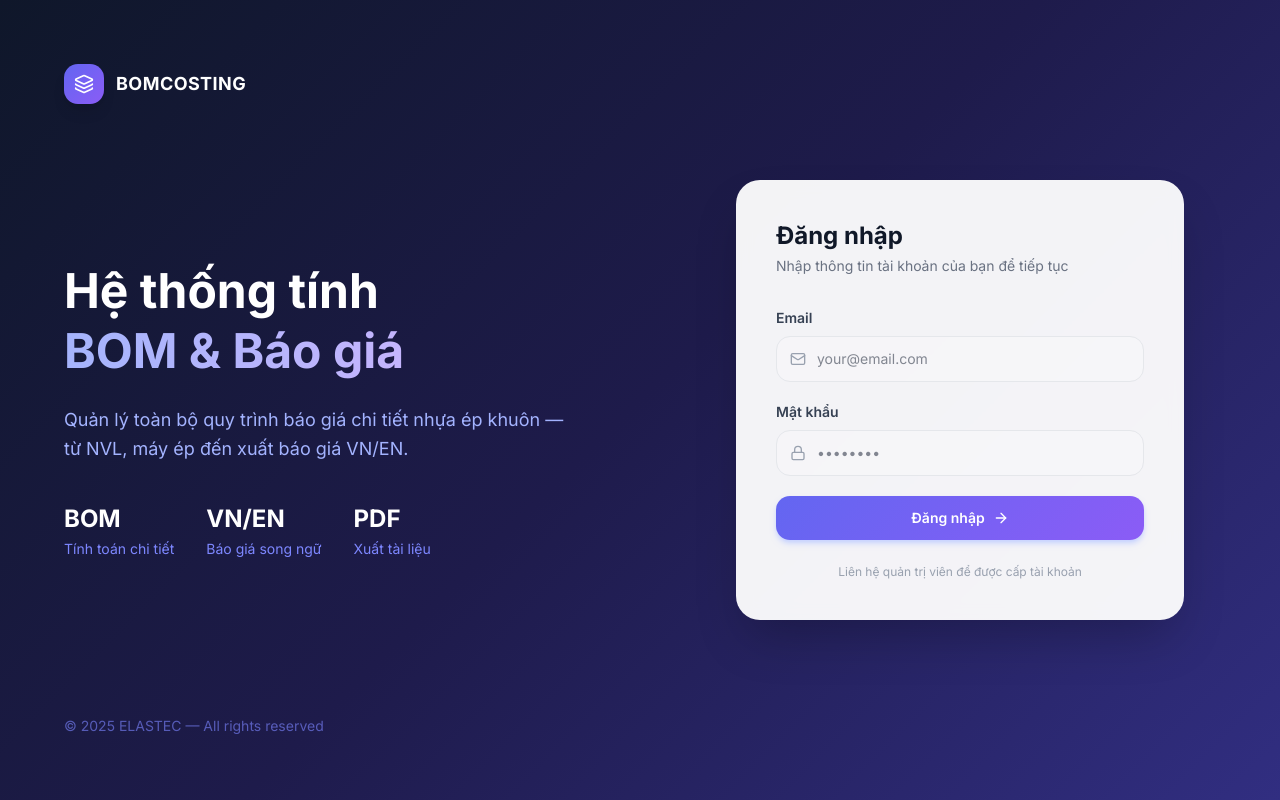
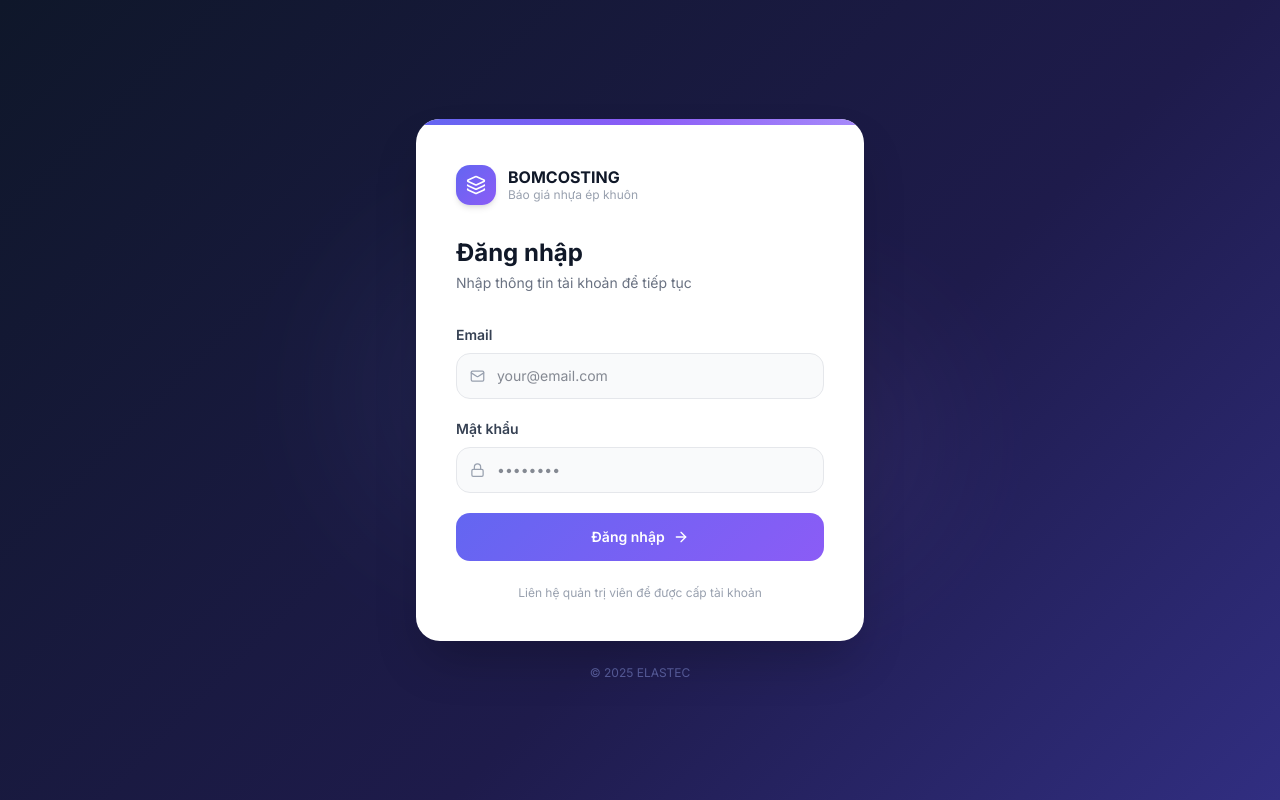
Before and after one commit to nguyenhungdoo/bomcosting, a Next.js app: page /login in a window 1280 px wide. Built offline with nearby package versions, Linux system fonts and the light colour scheme.

Commit message:
fix: login page layout — centered card, no overflow, proper padding

```diff
--- a/app/login/page.tsx
+++ b/app/login/page.tsx
@@ -27,74 +27,53 @@ export default function LoginPage() {
   }
 
   return (
-    <div className="min-h-screen flex" style={{
-      background: 'linear-gradient(135deg, #0f172a 0%, #1e1b4b 50%, #312e81 100%)'
-    }}>
-      {/* Left panel - branding */}
-      <div className="hidden lg:flex flex-col justify-between w-1/2 p-16">
-        <div className="flex items-center gap-3">
-          <div className="w-10 h-10 rounded-xl flex items-center justify-center shadow-lg"
-            style={{ background: 'linear-gradient(135deg, #6366f1, #8b5cf6)' }}>
-            <Layers size={20} className="text-white" />
-          </div>
-          <span className="font-bold text-white text-lg tracking-wide">BOMCOSTING</span>
-        </div>
+    <div
+      className="min-h-screen flex items-center justify-center p-4"
+      style={{ background: 'linear-gradient(135deg, #0f172a 0%, #1e1b4b 60%, #312e81 100%)' }}
+    >
+      {/* Decorative blobs */}
+      <div className="absolute top-1/4 left-1/4 w-96 h-96 rounded-full opacity-10 blur-3xl pointer-events-none"
+        style={{ background: 'radial-gradient(circle, #818cf8, transparent)' }} />
+      <div className="absolute bottom-1/4 right-1/4 w-80 h-80 rounded-full opacity-10 blur-3xl pointer-events-none"
+        style={{ background: 'radial-gradient(circle, #a78bfa, transparent)' }} />
 
-        <div>
-          <h1 className="text-5xl font-bold text-white leading-tight mb-6">
-            Hệ thống tính<br />
-            <span style={{ background: 'linear-gradient(90deg, #a5b4fc, #c4b5fd)', WebkitBackgroundClip: 'text', WebkitTextFillColor: 'transparent' }}>
-              BOM & Báo giá
-            </span>
-          </h1>
-          <p className="text-indigo-300 text-lg leading-relaxed mb-10">
-            Quản lý toàn bộ quy trình báo giá chi tiết nhựa ép khuôn — từ NVL, máy ép đến xuất báo giá VN/EN.
-          </p>
-          <div className="flex gap-8">
-            {[
-              { value: 'BOM', desc: 'Tính toán chi tiết' },
-              { value: 'VN/EN', desc: 'Báo giá song ngữ' },
-              { value: 'PDF', desc: 'Xuất tài liệu' },
-            ].map(item => (
-              <div key={item.value}>
-                <div className="text-2xl font-bold text-white mb-1">{item.value}</div>
-                <div className="text-indigo-400 text-sm">{item.desc}</div>
+      <div className="relative w-full max-w-md">
+        {/* Card */}
+        <div className="bg-white rounded-3xl shadow-2xl overflow-hidden">
+          {/* Top gradient bar */}
+          <div className="h-1.5" style={{ background: 'linear-gradient(90deg, #6366f1, #8b5cf6, #a78bfa)' }} />
+
+          <div className="px-10 py-10">
+            {/* Logo */}
+            <div className="flex items-center gap-3 mb-8">
+              <div className="w-10 h-10 rounded-xl flex items-center justify-center shadow-md flex-shrink-0"
+                style={{ background: 'linear-gradient(135deg, #6366f1, #8b5cf6)' }}>
+                <Layers size={20} className="text-white" />
               </div>
-            ))}
-          </div>
-        </div>
-
-        <p className="text-indigo-400/60 text-sm">© 2025 ELASTEC — All rights reserved</p>
-      </div>
-
-      {/* Right panel - login form */}
-      <div className="flex-1 flex items-center justify-center p-8">
-        <div className="w-full max-w-md">
-          <div className="bg-white/95 backdrop-blur-sm rounded-3xl shadow-2xl p-10">
-            {/* Mobile logo */}
-            <div className="flex lg:hidden items-center gap-3 mb-8">
-              <div className="w-9 h-9 rounded-xl flex items-center justify-center"
-                style={{ background: 'linear-gradient(135deg, #6366f1, #8b5cf6)' }}>
-                <Layers size={17} className="text-white" />
+              <div>
+                <div className="font-bold text-gray-900 text-base leading-tight">BOMCOSTING</div>
+                <div className="text-xs text-gray-400">Báo giá nhựa ép khuôn</div>
               </div>
-              <span className="font-bold text-gray-900 text-base">BOMCOSTING</span>
             </div>
 
-            <h2 className="text-2xl font-bold text-gray-900 mb-1">Đăng nhập</h2>
-            <p className="text-gray-500 text-sm mb-8">Nhập thông tin tài khoản của bạn để tiếp tục</p>
+            {/* Heading */}
+            <h1 className="text-2xl font-bold text-gray-900 mb-1">Đăng nhập</h1>
+            <p className="text-sm text-gray-500 mb-8">Nhập thông tin tài khoản để tiếp tục</p>
 
+            {/* Form */}
             <form onSubmit={handleLogin} className="space-y-5">
               <div>
                 <label className="block text-sm font-semibold text-gray-700 mb-2">Email</label>
                 <div className="relative">
-                  <Mail size={16} className="absolute left-3.5 top-1/2 -translate-y-1/2 text-gray-400" />
+                  <Mail size={15} className="absolute left-3.5 top-1/2 -translate-y-1/2 text-gray-400 pointer-events-none" />
                   <input
                     type="email"
                     placeholder="your@email.com"
                     value={email}
                     onChange={e => setEmail(e.target.value)}
                     required
-                    className="w-full pl-10 pr-4 py-3 rounded-xl border border-gray-200 text-sm focus:outline-none focus:ring-2 focus:ring-indigo-500/30 focus:border-indigo-400 transition-all bg-gray-50/50"
+                    style={{ paddingLeft: '2.5rem' }}
+                    className="w-full pr-4 py-3 rounded-xl border border-gray-200 text-sm bg-gray-50 focus:bg-white focus:outline-none focus:ring-2 focus:border-indigo-400 transition-all"
                   />
                 </div>
               </div>
@@ -102,14 +81,15 @@ export default function LoginPage() {
               <div>
                 <label className="block text-sm font-semibold text-gray-700 mb-2">Mật khẩu</label>
                 <div className="relative">
-                  <Lock size={16} className="absolute left-3.5 top-1/2 -translate-y-1/2 text-gray-400" />
+                  <Lock size={15} className="absolute left-3.5 top-1/2 -translate-y-1/2 text-gray-400 pointer-events-none" />
                   <input
                     type="password"
                     placeholder="••••••••"
                     value={password}
                     onChange={e => setPassword(e.target.value)}
                     required
-                    className="w-full pl-10 pr-4 py-3 rounded-xl border border-gray-200 text-sm focus:outline-none focus:ring-2 focus:ring-indigo-500/30 focus:border-indigo-400 transition-all bg-gray-50/50"
+                    style={{ paddingLeft: '2.5rem' }}
+                    className="w-full pr-4 py-3 rounded-xl border border-gray-200 text-sm bg-gray-50 focus:bg-white focus:outline-none focus:ring-2 focus:border-indigo-400 transition-all"
                   />
                 </div>
               </div>
@@ -117,14 +97,13 @@ export default function LoginPage() {
               <button
                 type="submit"
                 disabled={loading}
-                className="w-full flex items-center justify-center gap-2 py-3 rounded-xl text-white font-semibold text-sm transition-all shadow-md shadow-indigo-200 disabled:opacity-60 disabled:cursor-not-allowed"
+                className="w-full flex items-center justify-center gap-2 py-3.5 rounded-xl text-white font-semibold text-sm transition-all hover:opacity-90 disabled:opacity-60 disabled:cursor-not-allowed mt-2"
                 style={{ background: 'linear-gradient(135deg, #6366f1, #8b5cf6)' }}
               >
-                {loading ? (
-                  <><Loader2 size={16} className="animate-spin" />Đang đăng nhập...</>
-                ) : (
-                  <>Đăng nhập <ArrowRight size={16} /></>
-                )}
+                {loading
+                  ? <><Loader2 size={16} className="animate-spin" />Đang đăng nhập...</>
+                  : <>Đăng nhập <ArrowRight size={16} /></>
+                }
               </button>
             </form>
 
@@ -133,6 +112,9 @@ export default function LoginPage() {
             </p>
           </div>
         </div>
+
+        {/* Footer */}
+        <p className="text-center text-indigo-300/40 text-xs mt-6">© 2025 ELASTEC</p>
       </div>
     </div>
   )
```
